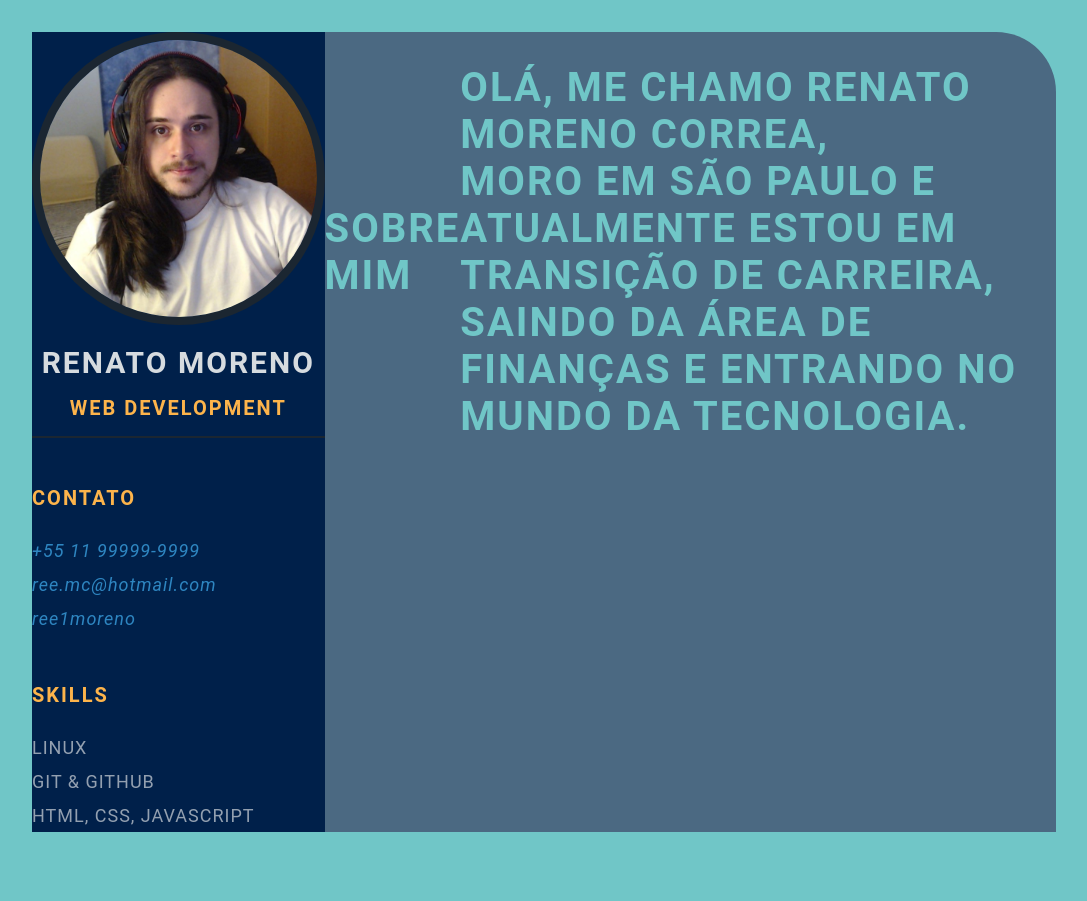
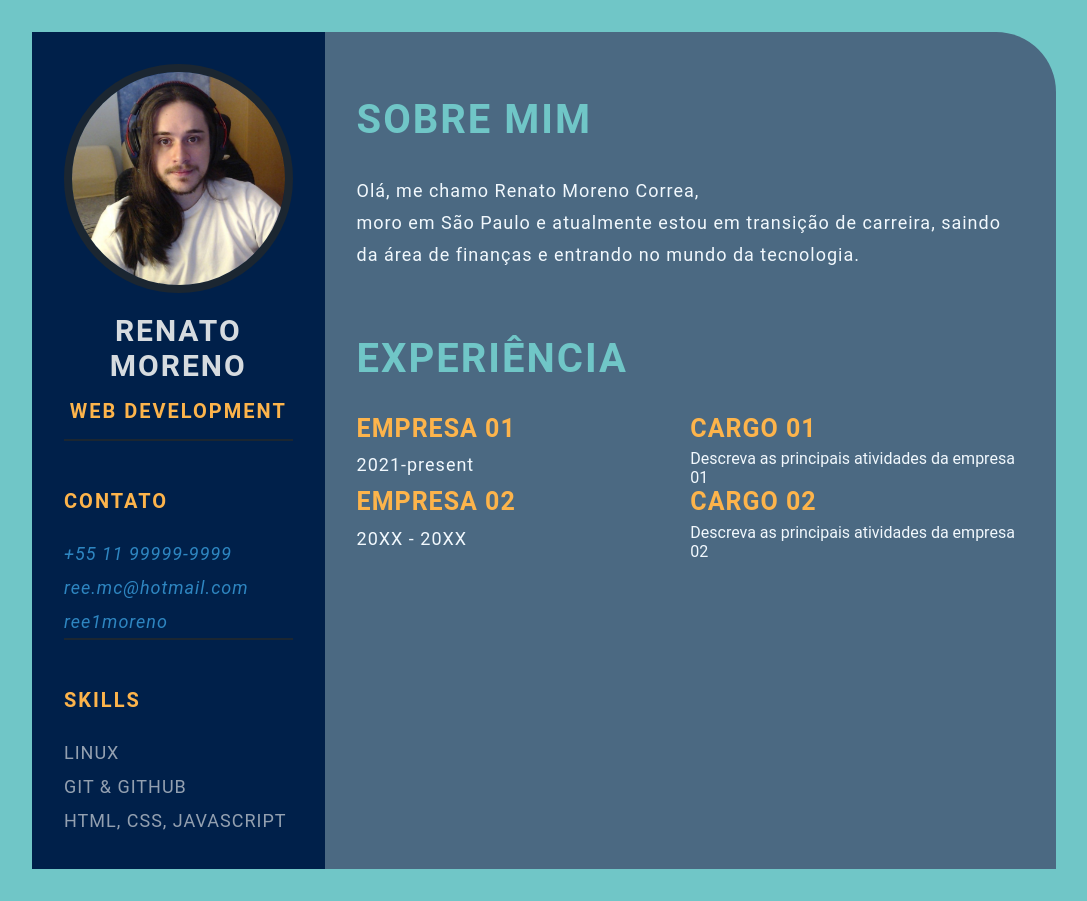
Before and after one commit to ree1moreno/jornada_dev, a plain HTML site: page index.html in a window 1280 px wide. Shown: the whole page, without its empty margins (96-1183 px from the left). Before the commit the page ends 864 px from the top, so only its background shows below. Drawn offline with Linux system fonts and the light colour scheme.

Commit message:
feat: adiciona layout de experiencia (#3)

```diff
--- a/index.html
+++ b/index.html
@@ -12,7 +12,7 @@
 <body>
   <main class="resume-contents">
     <section class="left-section">
-      <section class="left-section-content">
+      <section class="left-section-contents">
         <div class="profile">
           <img src="img/eu.jpg" alt="profile image" class="profile-image" width="300px">
           <p class="name">Renato Moreno</p>
@@ -45,14 +45,34 @@
       </section>
     </section>
     <section class="right-section">
-      <div class="right-section-content">
-        <div class="about-gap">
-          <div class="right-title">Sobre Mim
-            <p class="about-me-content">
-              Olá, me chamo Renato Moreno Correa,<br> moro em São Paulo e atualmente estou em transição de carreira, saindo da área de finanças e entrando no mundo da tecnologia.
-            </p>
+      <div class="right-section-contents">
+        <div class="about gap">
+          <div class="right-title">Sobre Mim</div>
+          <p class="about-me-contents">
+            Olá, me chamo Renato Moreno Correa,<br> moro em São Paulo e atualmente estou em transição de carreira, saindo da área de finanças e entrando no mundo da tecnologia.
+          </p>
+        </div>
+        <section class="experience gap">
+          <div class="right-title">Experiência</div>
+          <div class="experience-contents">
+            <div class="exp-left">
+              <p class="exp-company-name">Empresa 01</p>
+              <p class="exp-time-period">2021-present</p>
+            </div>
+            <div class="exp-right">
+              <p class="exp-position">Cargo 01</p>
+              <p class="exp-description">Descreva as principais atividades da empresa 01</p>
+            </div>
+            <div class="exp-left">
+              <p class="exp-company-name">Empresa 02</p>
+              <p class="exp-time-period">20XX - 20XX</p>
+            </div>
+            <div class="exp-right">
+              <p class="exp-position">Cargo 02</p>
+              <p class="exp-description">Descreva as principais atividades da empresa 02</p>
+            </div>
           </div>
-        </div>
+        </section>
       </div>
     </section>
   </main>
--- a/style.css
+++ b/style.css
@@ -66,7 +66,7 @@ body {
   padding-bottom: 1rem;
 }
 
-/* .contact-info { border-bottom: 2px solid #1B2631; } */
+.contact-info { border-bottom: 2px solid #1B2631; }
 .left-title {
   color: #FDB44B;
   font-size: 20px;
@@ -140,7 +140,7 @@ body {
   letter-spacing: 2px;
   text-transform: uppercase;
   font-weight: bold;
-  display: flex;
+  /* display: flex; */
   align-items: center;
   padding: 2rem 0;
   position: relative;
```
